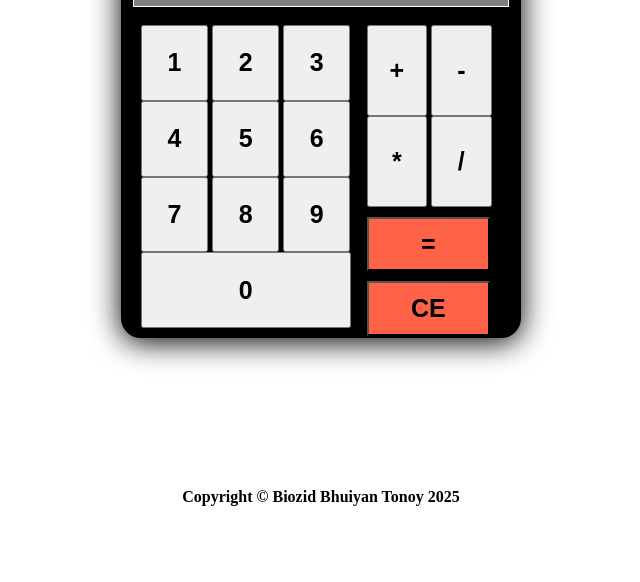
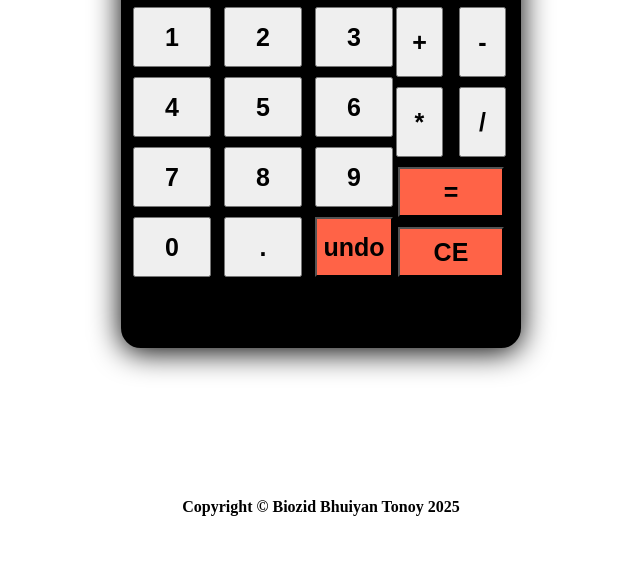
Before and after one commit to Biozidtonoy/calculator, a plain HTML site: page index.html in a window 1280 px wide. Shown: the part 218-800 px from the top of the page, without its empty margins (319-959 px from the left). Drawn offline with Linux system fonts and the light colour scheme.

Commit message:
add backspace  button and add code on them

```diff
--- a/index.html
+++ b/index.html
@@ -26,7 +26,9 @@
                 <button type="button" class="btn">7</button>
                 <button type="button" class="btn">8</button>
                 <button type="button" class="btn">9</button>
-                <button type="button" class="btn zero">0</button>
+                <button type="button" class="btn ">0</button>
+                <button type="button" class="btn">.</button>
+                <button type="button" class="backspace">undo</button>
             </div>
             <div class="operators">
                 <button type="button" class="btns">+</button>
--- a/script.js
+++ b/script.js
@@ -24,6 +24,20 @@ function operate(){
     const clearBtn = document.querySelector(".clearBtn");
     const opButtons = document.querySelectorAll(".btns");
     const resBtn = document.querySelector(".resBtn");
+    const undo = document.querySelector(".backspace");
+
+    undo.addEventListener('click',()=>{
+        if(op===""){
+            firstNum = "";
+            input.textContent = "";
+        }else if(secNum===""){
+            op = "";
+            input.textContent = "";
+        }else{
+            secNum= ""
+            input.textContent = "";
+        }
+    })
 
     clearBtn.addEventListener('click',()=>{
         firstNum = "";
--- a/style.css
+++ b/style.css
@@ -22,7 +22,7 @@ h1{
     background-color: black;
     border-radius: 20px;
     padding: 10px;
-    height: 60%;
+    min-height: 500px;
     width: 400px;
 }
 .inputDisplay{
@@ -55,40 +55,49 @@ h1{
     justify-content: flex-start;
     align-items: flex-start;
 }
-.numBtns{
+/* .numBtns{
     height: 100%;
     width: 60%;
     padding: 8px;
+} */
+.numBtns {
+    display: flex;
+    flex-wrap: wrap;
+    gap: 10px;
+    justify-content: space-between;
 }
 .operators{
-
-    height: 100%;
-    width: 40%;
-    padding: 8px;
+    display: flex;
+    flex-wrap: wrap;
+    gap: 10px;
+    justify-content: space-around;
 }
 .btn{
     font-size: 25px;
     font-weight: 900;
-    height: 25%;
-    width: 32%;
+    flex: 0 0 30%;
+    height: 60px;
 }
-.zero{
-    width: 100%;
+.backspace{
+    background-color: tomato;
+    font-size: 25px;
+    font-weight: 900;
+    flex: 0 0 30%;
+    height: 60px;
 }
 .btns{
-
     font-size: 25px;
     font-weight: 900;
-    height: 30%;
-    width: 45%;
+    flex: 0 0 40%;
+    height: 70px;
 }
 
 .clearBtn,.resBtn{
     background-color: tomato;
-    margin-top: 10px;
+    /* margin-top: 10px; */
     font-size: 25px;
     font-weight: 900;
-    height: 18%;
+    height: 50px;
     width: 92%;
 }
 .copyright{
@@ -98,6 +107,6 @@ h1{
 .btn:hover,.btns:hover{
     background-color: #bbb;
 }
-.clearBtn:hover,.resBtn:hover{
+.clearBtn:hover,.resBtn:hover,.backspace:hover{
 background-color: rgb(250, 125, 103);
 }
```
